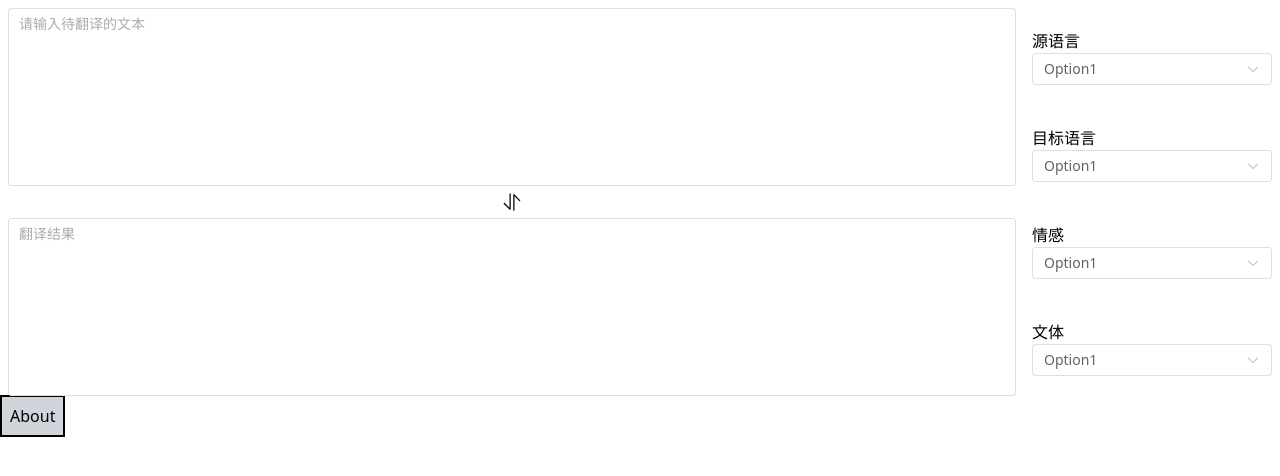
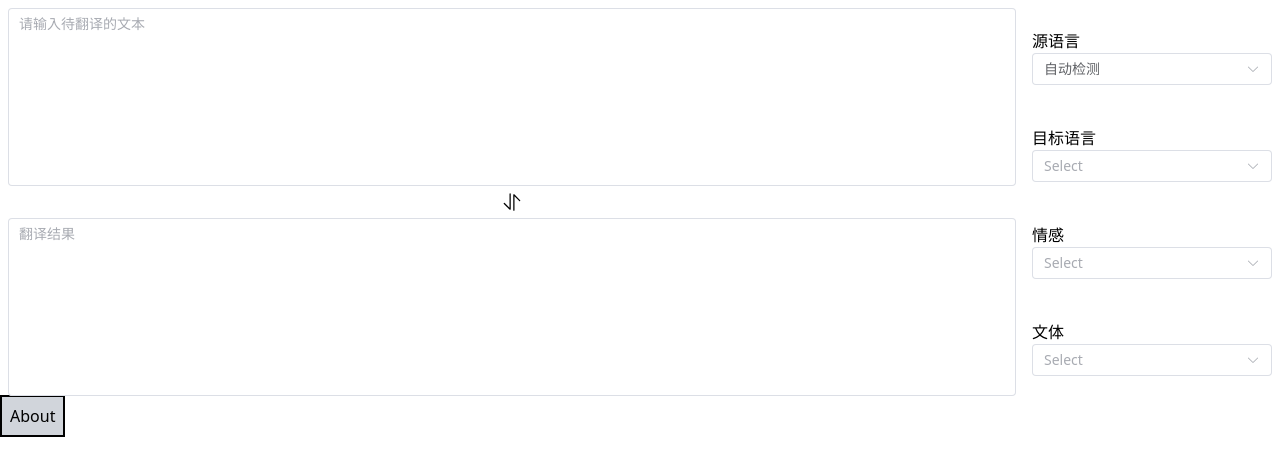
Before and after one commit to yacw-team/yacw-frontend, a Vue app: page /tanslate in a window 1280 px wide. Shown: the top 476 px of the page. Built offline with nearby package versions, Linux system fonts and the light colour scheme.

Commit message:
Update: change Translate View path

```diff
--- a/src/router/index.ts
+++ b/src/router/index.ts
@@ -20,7 +20,7 @@ const router = createRouter({
     {
       path: "/tanslate",
       name: "tanslate",
-      component: () => import("../views/TranslateView.vue"),
+      component: () => import("../views/Translate/TranslateView.vue"),
     }
   ],
 });
--- a/src/views/TranslateView.vue
+++ b/src/views/Translate/TranslateView.vue
@@ -94,35 +94,15 @@
 </template>
 
 <script setup lang="ts">
+import { fromLangList } from "./list/fromLang";
+import { toLangList } from "./list/toLang";
+import { emotionList } from "./list/emotion";
+import { styleList } from "./list/style";
 import { Sort } from "@element-plus/icons-vue";
 import { ref } from "vue";
 const textarea = ref("");
-const fromLang = ref("option1");
-const toLang = ref("option1");
-const emotion = ref("option1");
-const style = ref("option1");
-const fromLangList = [
-  {
-    value: "option1",
-    label: "Option1",
-  },
-];
-const toLangList = [
-  {
-    value: "option1",
-    label: "Option1",
-  },
-];
-const emotionList = [
-  {
-    value: "option1",
-    label: "Option1",
-  },
-];
-const styleList = [
-  {
-    value: "option1",
-    label: "Option1",
-  },
-];
+const fromLang = ref("auto");
+const toLang = ref("");
+const emotion = ref("");
+const style = ref("");
 </script>
```
